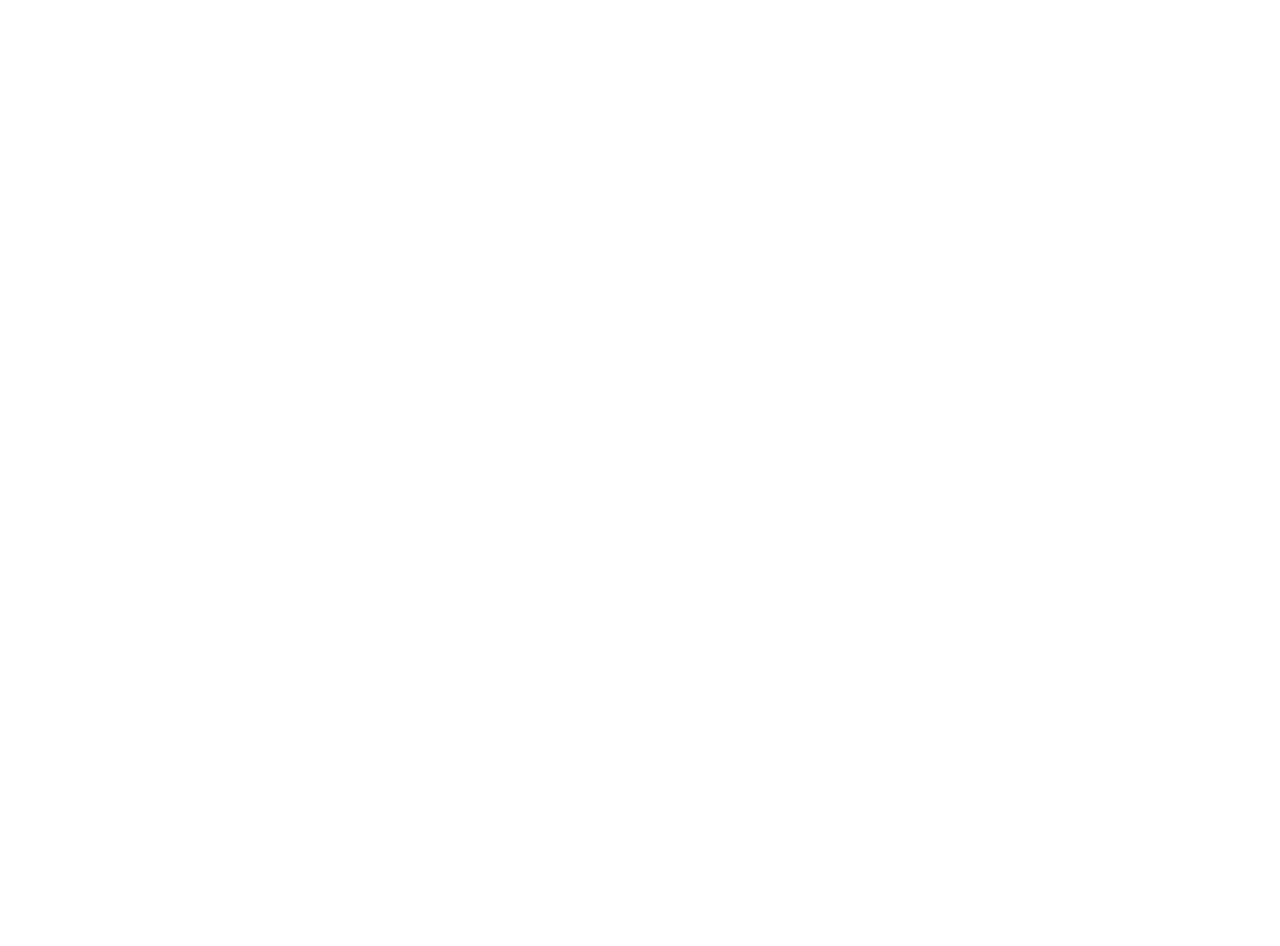
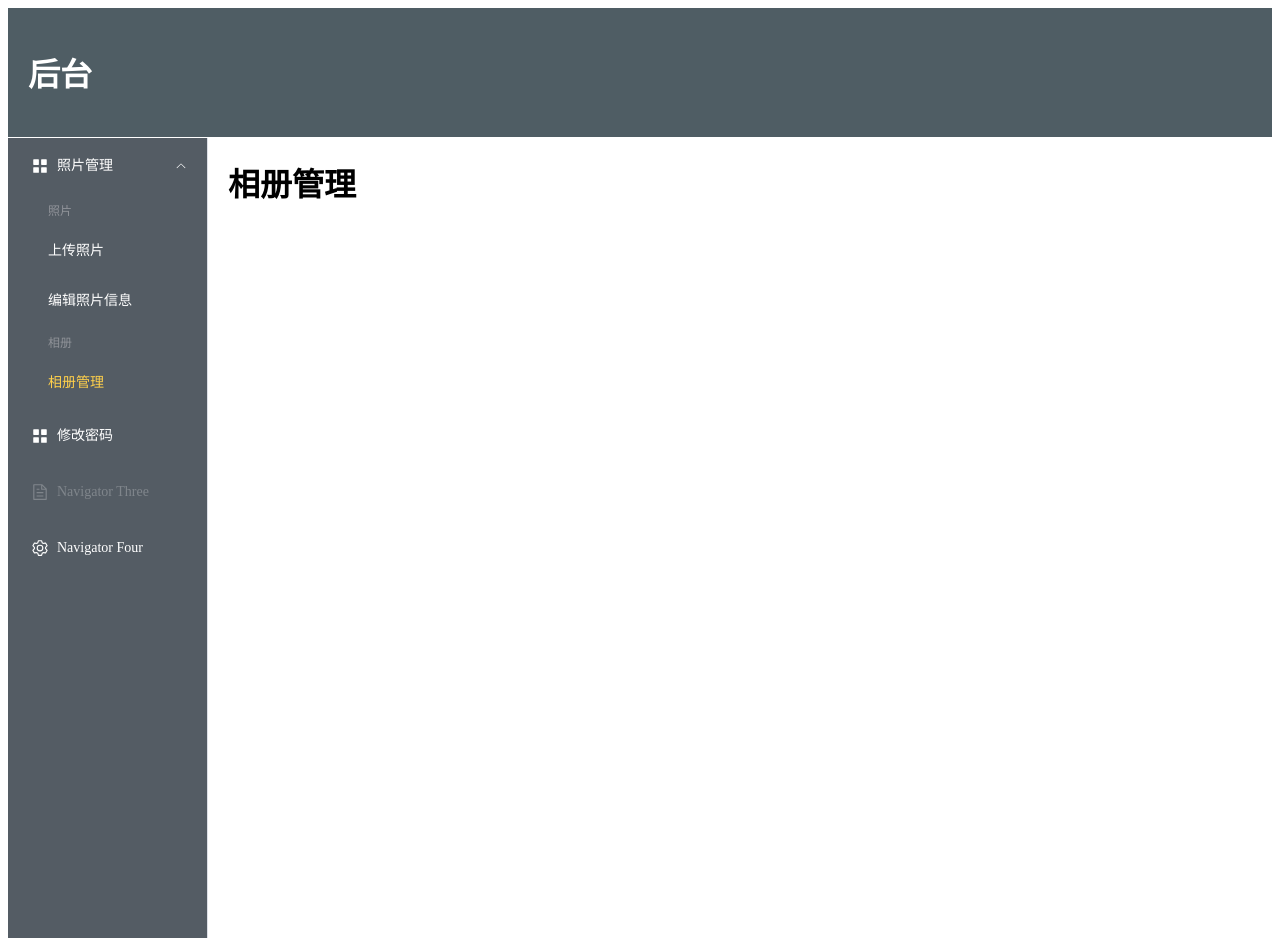
Before and after one commit to saikewei/my_website, a Vue app in the folder front/: page /admin/album in a window 1280 px wide. Before the commit this address had no page. Before the commit the page ends 800 px from the top, so only its background shows below. Built offline with nearby package versions, Linux system fonts and the light colour scheme; the HTML template or start-up script is replaced by a standard one.

Commit message:
新建相册管理页面

```diff
--- a/front/src/components/NavAdmin.vue
+++ b/front/src/components/NavAdmin.vue
@@ -5,7 +5,7 @@
         active-text-color="#ffd04b"
         background-color="#545c64"
         class="el-menu-vertical-demo"
-        default-active="route.path"
+        :default-active="route.path"
         text-color="#fff"
         @open="handleOpen"
         @close="handleClose"
@@ -18,10 +18,10 @@
           </template>
           <el-menu-item-group title="照片">
             <el-menu-item index="/admin/upload-photo">上传照片</el-menu-item>
+            <el-menu-item index="/admin/edit-photo">编辑照片信息</el-menu-item>
           </el-menu-item-group>
           <el-menu-item-group title="相册">
-            <el-menu-item index="1-2">创建相册</el-menu-item>
-            <el-menu-item index="1-3">相册管理</el-menu-item>
+            <el-menu-item index="/admin/album">相册管理</el-menu-item>
           </el-menu-item-group>
         </el-sub-menu>
         <el-menu-item index="2">
@@ -49,7 +49,6 @@ import {
   Setting,
 } from '@element-plus/icons-vue'
 
-// eslint-disable-next-line @typescript-eslint/no-unused-vars
 const route = useRoute()
 
 const handleOpen = (key: string, keyPath: string[]) => {
--- /dev/null
+++ b/front/src/pages/admin/AlbumManagement.vue
@@ -0,0 +1,7 @@
+<template>
+    <h1>相册管理</h1>
+</template>
+<script setup lang="ts">
+</script>
+<style scoped>
+</style>
--- a/front/src/router/index.ts
+++ b/front/src/router/index.ts
@@ -2,6 +2,7 @@ import { createRouter, createWebHistory } from 'vue-router'
 import HomePage from '../pages/HomePage.vue';
 import AdminPage from '../pages/AdminPage.vue';
 import UploadPhoto from '../pages/admin/UploadPhoto.vue';
+import AlbumManagement from '@/pages/admin/AlbumManagement.vue';
 
 const router = createRouter({
   history: createWebHistory(import.meta.env.BASE_URL),
@@ -17,6 +18,10 @@ const router = createRouter({
         {
           path: 'upload-photo',
           component: UploadPhoto,
+        },
+        {
+          path: 'album',
+          component: AlbumManagement,
         }
       ]
     }
```
